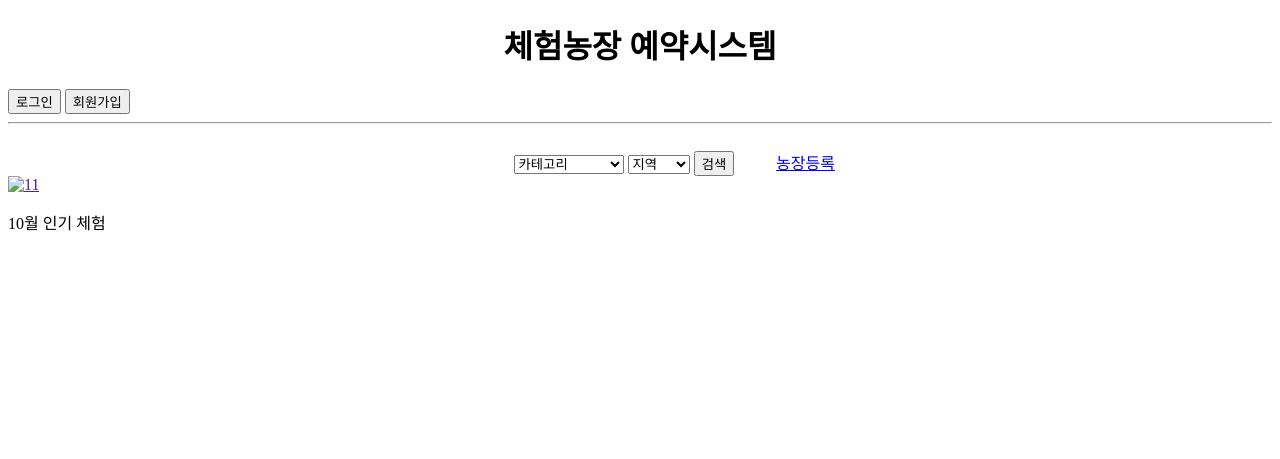
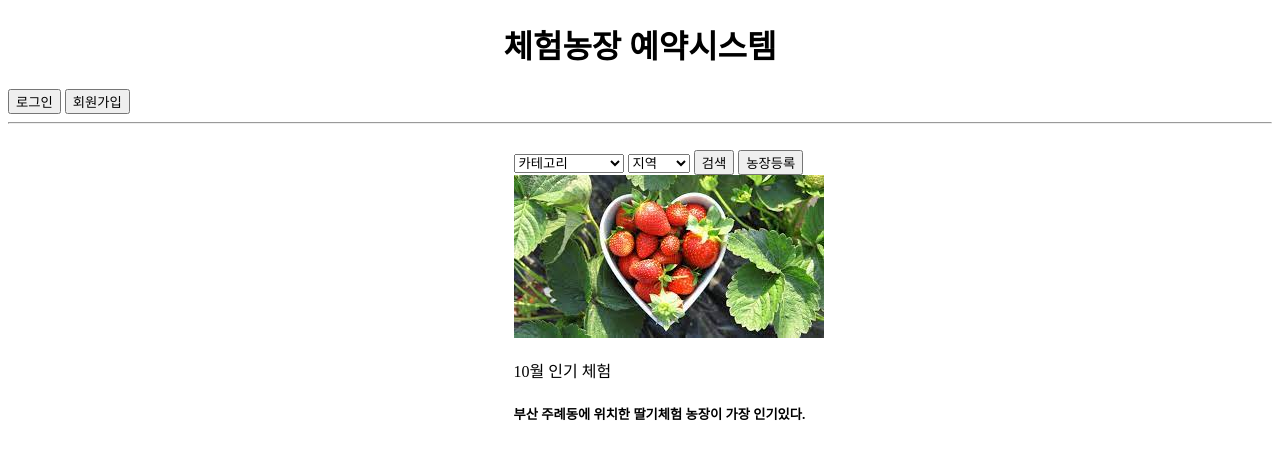
Before and after one commit to Hyejeong-Lim/FarmReservation, a Node server app: page / in a window 1280 px wide. Shown: the top 459 px of the page. Run offline with Node 20, Linux system fonts and the light colour scheme; the visitor is signed in with stand-in values (Sample User, id 1).

Commit message:
indes.ejs 수정

```diff
--- a/views/index.ejs
+++ b/views/index.ejs
@@ -14,29 +14,38 @@
   </div><br>
 
   <div style="margin-left: 40%;">
-  <select style="padding-right: 5%;">
+    <form action="" method="">
+      <select style="padding-right: 5%;" name="category">
         <option value="" selected> 카테고리 </option>
         <option value="apple">사과</option>
-    <option value="apple">딸기</option>
-    <option value="apple">포도</option>
-    <option value="apple">귤</option>
+        <option value="strawberry">딸기</option>
+        <option value="grape">포도</option>
+        <option value="tangerine">귤</option>
       </select>
 
-  <select style="padding-right: 2%;">
+      <select style="padding-right: 2%;" name="area">
         <option value="" selected> 지역 </option>
-    <option value="apple">서울</option>
-    <option value="apple">경기</option>
-    <option value="apple">강원</option>
-    <option value="apple">충청</option>
-    <option value="apple">부산</option>
+        <option value="seoul">서울</option>
+        <option value="gyeonggi">경기</option>
+        <option value="gangwon">강원</option>
+        <option value="chungcheong">충청</option>
+        <option value="busan">부산</option>
       </select>
 
-  <button style="margin-right: 5%;">검색</button>
-  <a class="gray1" href="/users/farm_reg" style="margin-right: 5%;">농장등록</a>
+      <button type="submit" onclick="location.href='/'" >검색</button>
+      <button type="submit" style="margin-right: 5%;" onclick="location.href='/users/farm_reg'">농장등록</button>
+    </form>
+
   </div>
 
-  <a href=""><img src=""; alt="11"></a>
+  <div style="margin-left: 40%; height: 40%;">
+    <a href="";>
+      <img src="strawberry.jpg"; alt="이미지 없음"; sizes="50">
+    </a>
     <p>10월 인기 체험</p>
+    <h5>부산 주례동에 위치한 딸기체험 농장이 가장 인기있다.</h5>
+
+</div>
 
 </body>
 </html>
```
Also changed, not shown: views/Image/strawberry.jpg (added). Lines whose indentation alone changed are shown as unchanged.
